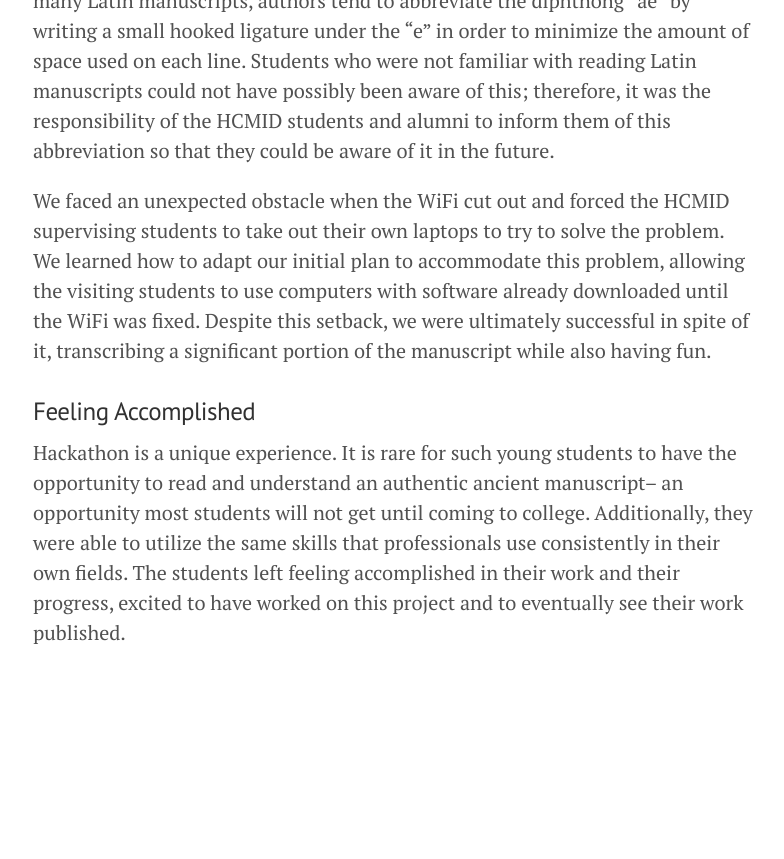
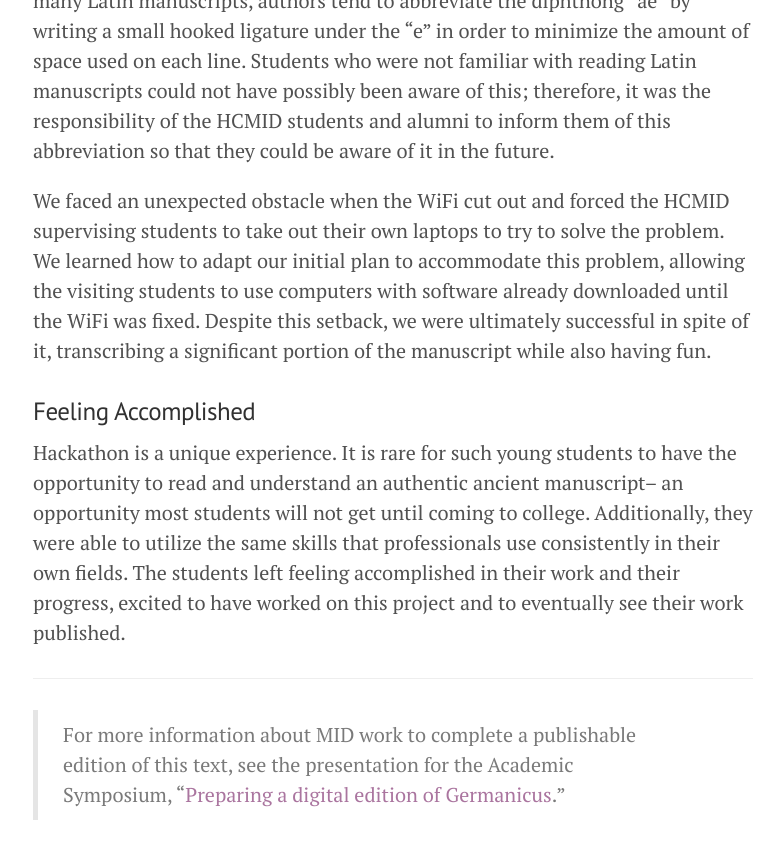
Before and after one commit to HCMID/HCMID.github.io, a Jekyll site: the page built from academic_conference20/hackathon/index.md, in a window 1280 px wide and 900 px high, scrolled down 1971 px. Shown: the top 859 px of the window, without its empty margins (247-1031 px from the left). Built offline with Jekyll 4.4.1, drawn with Linux system fonts in a browser that asks for light colours; before the commit the page ends 2699 px from its top, so only the background shows below that.

Commit message:
Add cross-refernce

```diff
--- a/academic_conference20/hackathon/index.md
+++ b/academic_conference20/hackathon/index.md
@@ -44,3 +44,7 @@ We faced an unexpected obstacle when the WiFi cut out and forced the HCMID super
 ### Feeling Accomplished
 
 Hackathon is a unique experience. It is rare for such young students to have the opportunity to read and understand an authentic ancient manuscript-- an opportunity most students will not get until coming to college. Additionally, they were able to utilize the same skills that professionals use consistently in their own fields. The students left feeling accomplished in their work and their progress, excited to have worked on this project and to eventually see their work published.
+
+---
+
+> For more information about MID work to complete a publishable edition of this text, see the presentation for the Academic Symposium, "[Preparing a digital edition of Germanicus](https://hcmid.github.io/academic_conference20/germanicus/)."
```
